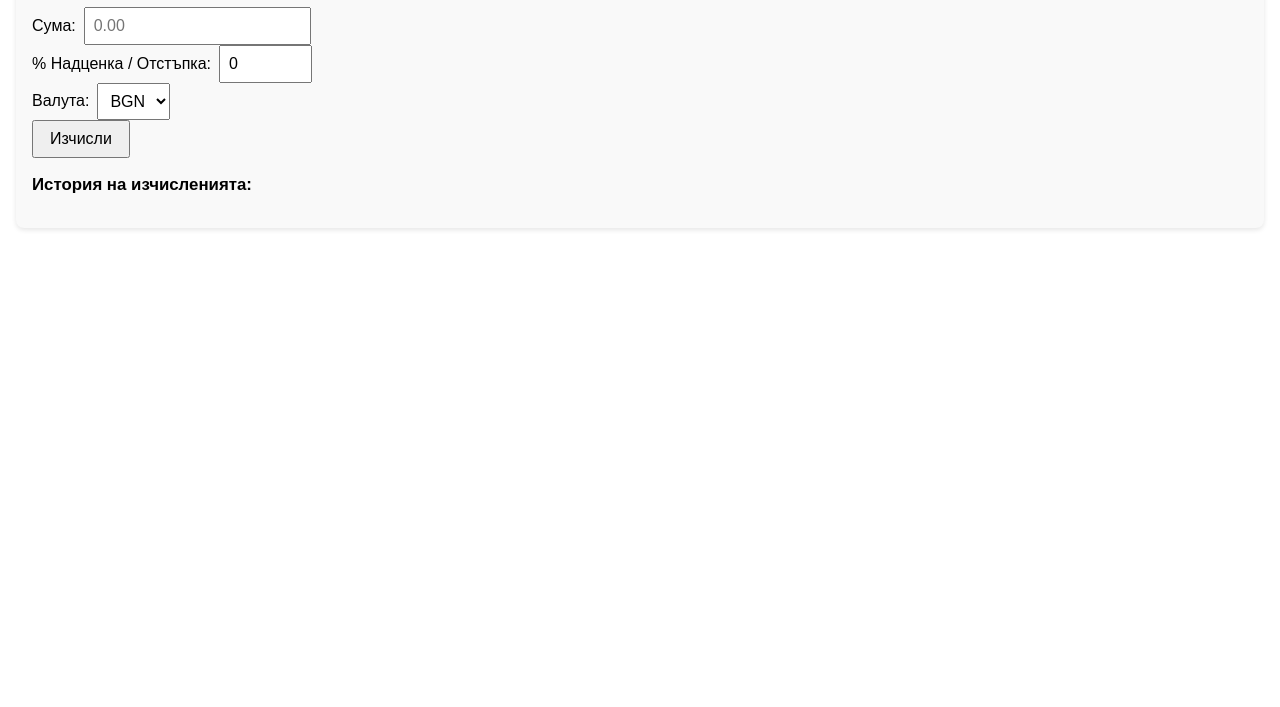
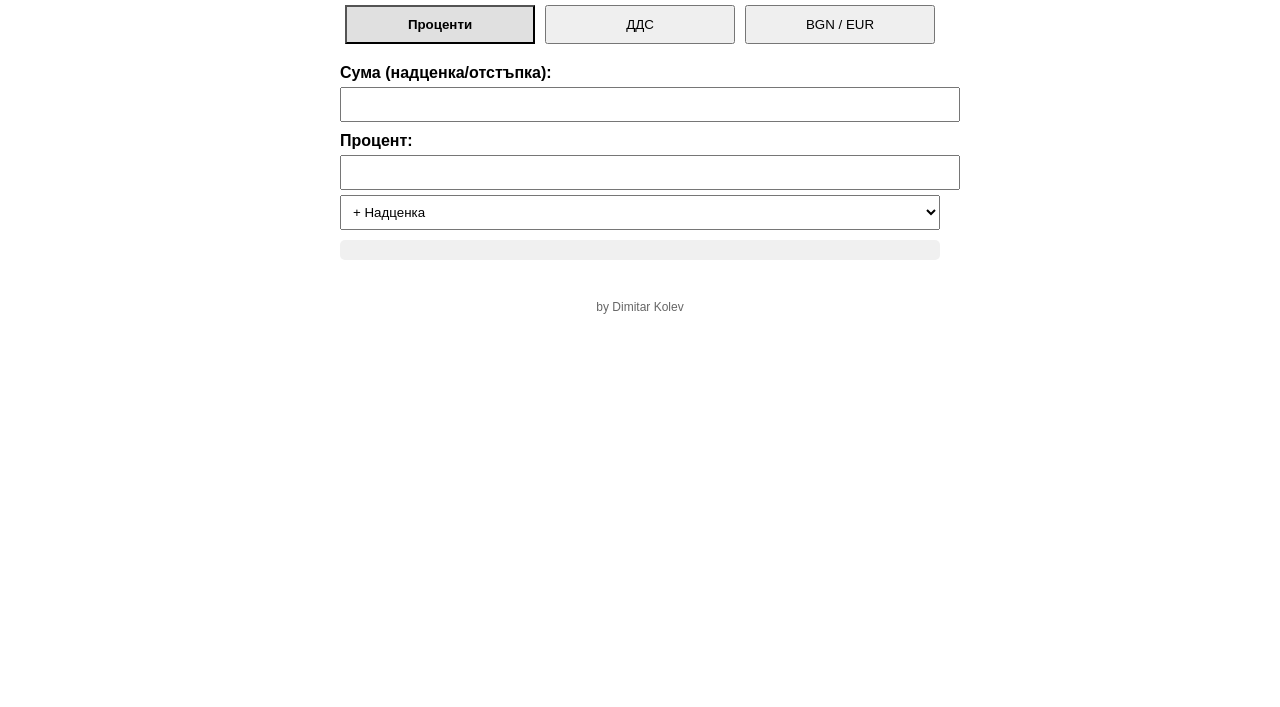
Before and after one commit to KolevPld/combination-calculator, a plain HTML site: page index.html in a window 1280 px wide. Shown: the part 93-800 px from the top of the page. Drawn offline with Linux system fonts and the light colour scheme.

Commit message:
Update index.html

```diff
--- a/index.html
+++ b/index.html
@@ -1,120 +1,123 @@
 <!DOCTYPE html>
 <html lang="bg">
 <head>
-<meta charset="UTF-8">
-<title>Калкулатор – Надценка/Отстъпка</title>
-<meta name="viewport" content="width=device-width, initial-scale=1">
+<meta charset="utf-8"/>
+<meta name="viewport" content="width=device-width, initial-scale=1.0"/>
+<title>Комбиниран Калкулатор</title>
 <style>
-  :root {
-    --bg: #fff;
-    --text: #000;
-    --card: #f9f9f9;
-    --success: #0b8;
-    --warning: #d33;
+  body {
+    font-family: Arial, sans-serif;
+    padding: 20px;
+    max-width: 600px;
+    margin: auto;
   }
-  @media (prefers-color-scheme: dark) {
-    :root {
-      --bg: #121212;
-      --text: #eee;
-      --card: #1e1e1e;
-    }
-  }
-  body { background: var(--bg); color: var(--text); font-family: sans-serif; margin: 0; padding: 1rem; }
-  .card { background: var(--card); padding: 1rem; border-radius: 8px; margin-bottom: 1rem; box-shadow: 0 2px 5px rgba(0,0,0,0.1);}
-  .row { display: flex; flex-wrap: wrap; gap: 0.5rem; align-items: center; }
-  input, select { padding: 0.5rem; font-size: 1rem; }
-  button { padding: 0.5rem 1rem; font-size: 1rem; cursor: pointer; }
-  .output { font-weight: bold; margin-top: 0.5rem; }
-  .output.success { color: var(--success); }
-  .output.warning { color: var(--warning); }
-  .history { font-size: 0.9rem; margin-top: 1rem; }
-  .history-item { border-top: 1px solid #ccc; padding: 0.5rem 0; }
+  h1 { text-align: center; margin-bottom: 20px; }
+  .tabs { display: flex; justify-content: space-around; margin-bottom: 20px; }
+  .tabs button { flex: 1; padding: 10px; margin: 0 5px; cursor: pointer; }
+  .tabs button.active { background-color: #e0e0e0; font-weight: bold; }
+  .section { display: none; }
+  .section.active { display: block; }
+  label { display: block; margin-top: 10px; font-weight: bold; }
+  input, select { width: 100%; padding: 8px; margin-top: 5px; }
+  .output { background: #f0f0f0; padding: 10px; margin-top: 10px; border-radius: 5px; }
+  footer { text-align: center; margin-top: 40px; font-size: 12px; color: #666; }
 </style>
 </head>
 <body>
+  <h1>Комбиниран Калкулатор</h1>
 
-<div class="card">
-  <h2>Калкулатор: Надценка / Отстъпка</h2>
-
-  <div class="row">
-    <label>Сума:</label>
-    <input id="amount" type="number" min="0" placeholder="0.00">
+  <div class="tabs">
+    <button id="tab-percent" class="active" onclick="show('percent')">Проценти</button>
+    <button id="tab-vat" onclick="show('vat')">ДДС</button>
+    <button id="tab-currency" onclick="show('currency')">BGN / EUR</button>
   </div>
 
-  <div class="row">
-    <label>% Надценка / Отстъпка:</label>
-    <input id="percent" type="number" value="0" min="-100" max="100">
+  <div id="percent" class="section active">
+    <label>Сума (надценка/отстъпка):</label>
+    <input type="number" id="percentBase" oninput="calcPercent()"/>
+    <label>Процент:</label>
+    <input type="number" id="percentValue" oninput="calcPercent()"/>
+    <select id="percentType" onchange="calcPercent()">
+      <option value="plus">+ Надценка</option>
+      <option value="minus">– Отстъпка</option>
+    </select>
+    <div id="percentOutput" class="output"></div>
   </div>
 
-  <div class="row">
-    <label>Валута:</label>
-    <select id="currency">
-      <option value="BGN">BGN</option>
-      <option value="EUR">EUR</option>
-      <option value="USD">USD</option>
-      <option value="GBP">GBP</option>
-    </select>
+  <div id="vat" class="section">
+    <label>Сума с ДДС:</label>
+    <input type="number" id="vatGross" oninput="calcVatGross()"/>
+    <div id="vatGrossRes" class="output"></div>
+    <label>Сума без ДДС:</label>
+    <input type="number" id="vatNet" oninput="calcVatNet()"/>
+    <div id="vatNetRes" class="output"></div>
+    <label>Само ДДС:</label>
+    <input type="number" id="vatOnly" oninput="calcVatOnly()"/>
+    <div id="vatOnlyRes" class="output"></div>
   </div>
 
-  <button onclick="calculate()">Изчисли</button>
+  <div id="currency" class="section">
+    <label>Лева (BGN):</label>
+    <input type="number" id="bgn" oninput="convCur('bgn')"/>
+    <label>Евро (EUR):</label>
+    <input type="number" id="eur" oninput="convCur('eur')"/>
+    <div class="output">Курс: 1 EUR = 1.95583 BGN</div>
+  </div>
 
-  <div id="result" class="output"></div>
-  <button id="copyBtn" style="display:none;">Копирай резултата</button>
-
-  <div class="history">
-    <h3>История на изчисленията:</h3>
-    <div id="historyList"></div>
-  </div>
-</div>
+  <footer>by Dimitar Kolev</footer>
 
 <script>
-// фиктивни валутни курсове – бихте могли да извличате данни от истински API
-const rates = { BGN:1, EUR:1.96, USD:1.75, GBP:2.20 };
-let history = [];
-
-function calculate() {
-  const amt = parseFloat(document.getElementById('amount').value) || 0;
-  const pct = parseFloat(document.getElementById('percent').value) || 0;
-  const cur = document.getElementById('currency').value;
-  const baseBGN = amt * rates[cur];
-  const finalBGN = baseBGN * (1 + pct/100);
-  const final = finalBGN / rates[cur];
-  const sign = pct >= 0 ? '+' : '';
-  const colorClass = pct >= 0 ? 'success' : 'warning';
-
-  const resultText = `${final.toFixed(2)} ${cur} (${sign}${pct} %)`;
-  const out = document.getElementById('result');
-  out.textContent = resultText;
-  out.className = 'output ' + colorClass;
-
-  document.getElementById('copyBtn').style.display = 'inline-block';
-  document.getElementById('copyBtn').onclick = () => {
-    navigator.clipboard.writeText(resultText);
-    alert('Копирано!');
-  };
-
-  addToHistory(`${amt.toFixed(2)} ${cur} → ${resultText}`);
+function show(id) {
+  document.querySelectorAll('.section').forEach(s => s.classList.remove('active'));
+  document.querySelectorAll('.tabs button').forEach(b => b.classList.remove('active'));
+  document.getElementById(id).classList.add('active');
+  document.getElementById('tab-' + id).classList.add('active');
 }
 
-function addToHistory(text) {
-  history.unshift(text);
-  if (history.length > 5) history.pop();
-  renderHistory();
+function calcPercent() {
+  const base = parseFloat(document.getElementById('percentBase').value) || 0;
+  const pct = parseFloat(document.getElementById('percentValue').value) || 0;
+  const type = document.getElementById('percentType').value;
+  const out = document.getElementById('percentOutput');
+  const result = type === 'plus'
+    ? base * (1 + pct / 100)
+    : base * (1 - pct / 100);
+  const diff = Math.abs(result - base);
+  out.innerHTML = `Нова сума: ${result.toFixed(2)} лв<br>Разлика: ${diff.toFixed(2)} лв`;
 }
 
-function renderHistory() {
-  const list = document.getElementById('historyList');
-  list.innerHTML = '';
-  history.forEach(item => {
-    const div = document.createElement('div');
-    div.className = 'history-item';
-    div.textContent = item;
-    list.appendChild(div);
-  });
+function calcVatGross() {
+  const v = parseFloat(document.getElementById('vatGross').value) || 0;
+  const net20 = (v / 1.2).toFixed(2), vat20 = (v - net20).toFixed(2);
+  const net9 = (v / 1.09).toFixed(2), vat9 = (v - net9).toFixed(2);
+  document.getElementById('vatGrossRes').innerHTML =
+    `20 %: Нетна = ${net20} лв, ДДС = ${vat20} лв<br>9 %: Нетна = ${net9} лв, ДДС = ${vat9} лв`;
 }
 
-// При смяна на тема браузър – тук CSS автоматично сменя
+function calcVatNet() {
+  const n = parseFloat(document.getElementById('vatNet').value) || 0;
+  const gross20 = (n * 1.2).toFixed(2), vat20 = (n * 0.2).toFixed(2);
+  const gross9 = (n * 1.09).toFixed(2), vat9 = (n * 0.09).toFixed(2);
+  document.getElementById('vatNetRes').innerHTML =
+    `20 %: Общo = ${gross20} лв, ДДС = ${vat20} лв<br>9 %: Общo = ${gross9} лв, ДДС = ${vat9} лв`;
+}
+
+function calcVatOnly() {
+  const d = parseFloat(document.getElementById('vatOnly').value) || 0;
+  const net20 = (d / 0.2).toFixed(2), gross20 = (net20 * 1.2).toFixed(2);
+  const net9 = (d / 0.09).toFixed(2), gross9 = (net9 * 1.09).toFixed(2);
+  document.getElementById('vatOnlyRes').innerHTML =
+    `20 %: Нетна = ${net20} лв, Общо = ${gross20} лв<br>9 %: Нетна = ${net9} лв, Общо = ${gross9} лв`;
+}
+
+function convCur(src) {
+  const rate = 1.95583;
+  const b = document.getElementById('bgn');
+  const e = document.getElementById('eur');
+  const val = parseFloat(src === 'bgn' ? b.value : e.value) || 0;
+  if (src === 'bgn') e.value = (val / rate).toFixed(2);
+  else b.value = (val * rate).toFixed(2);
+}
 </script>
-
 </body>
 </html>
```
